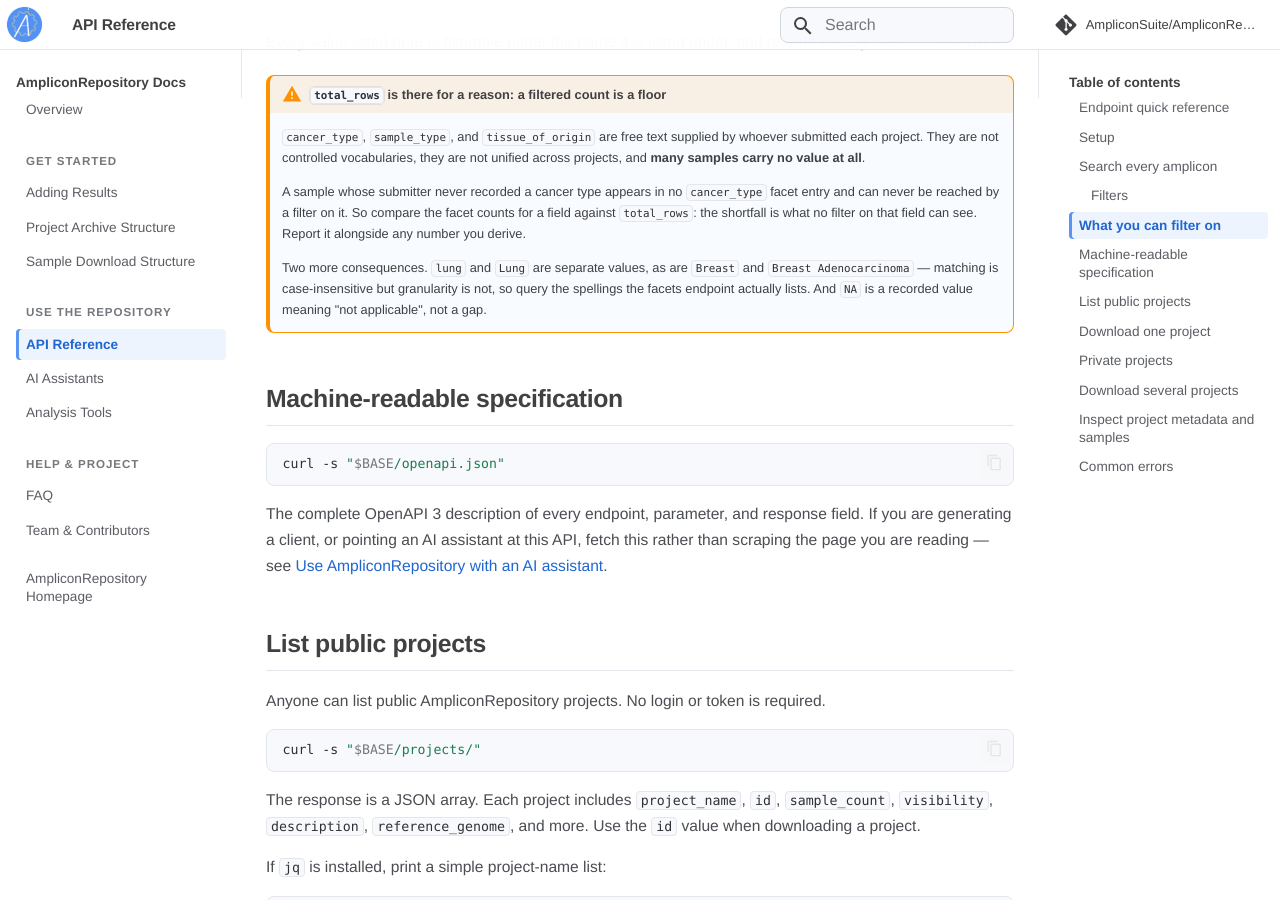
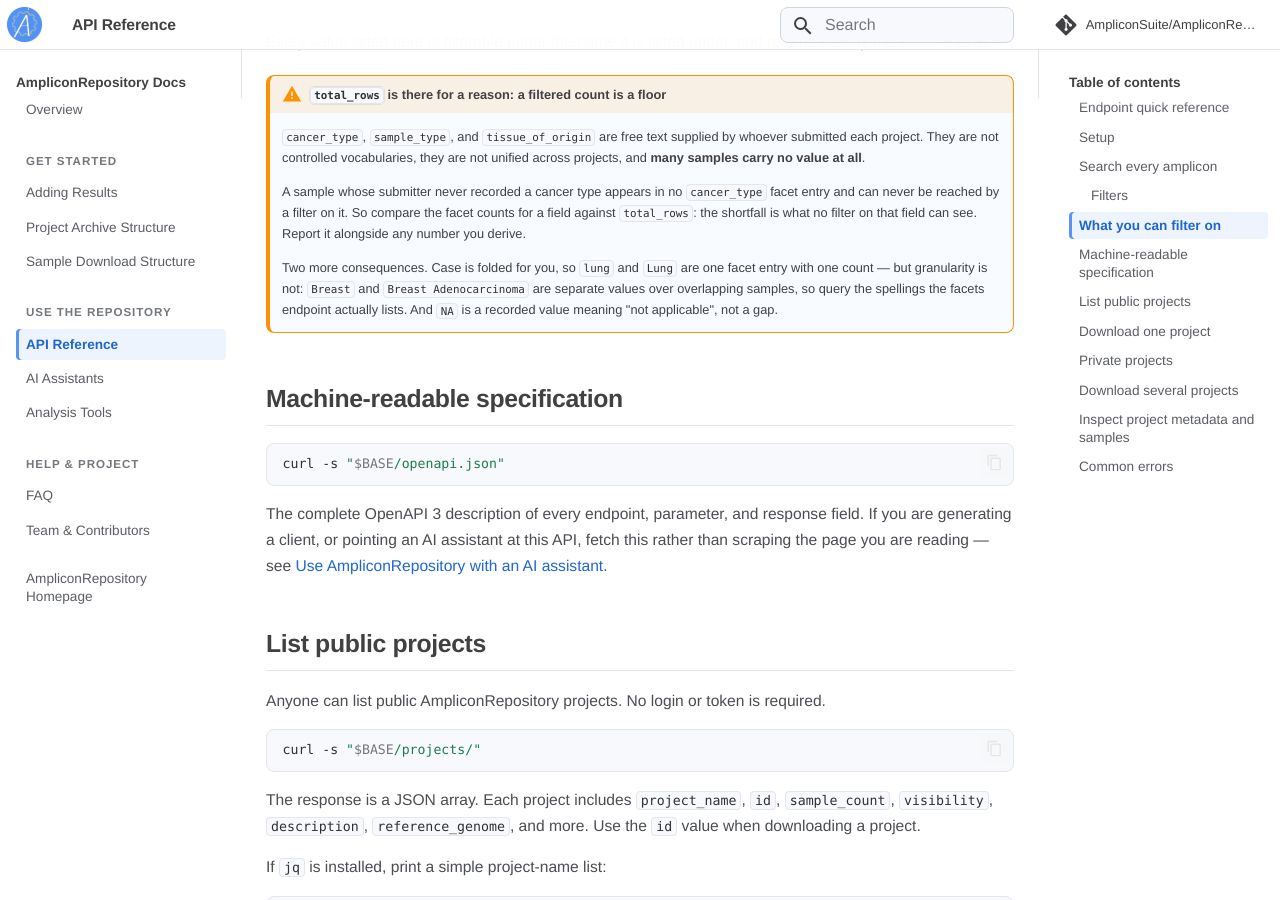
Before and after one commit to AmpliconSuite/AmpliconRepository-docs, an MkDocs documentation site: the page built from docs/api.md, in a window 1280 px wide and 900 px high, scrolled down 3615 px. Built offline with MkDocs 1.6.1 and Material for MkDocs 9.7.7, drawn with Linux system fonts in a browser that asks for light colours; comment, search, counter and statistics services are not loaded.

Commit message:
Case is folded in the facets, so stop saying 'lung' and 'Lung' are separate
True when written; /facets/ grouped on the exact stored spelling while the
filter folded case, which was a bug and is fixed in AmpliconRepository
v4.1.7_090826. Granularity is still the thing that is not folded: 'Breast' and
'Breast Adenocarcinoma' remain separate values over overlapping samples, which
is the part a reader actually has to act on.

```diff
--- a/docs/api.md
+++ b/docs/api.md
@@ -153,10 +153,11 @@ returns exactly the count shown.
     what no filter on that field can see. Report it alongside any number you
     derive.
 
-    Two more consequences. `lung` and `Lung` are separate values, as are
-    `Breast` and `Breast Adenocarcinoma` — matching is case-insensitive but
-    granularity is not, so query the spellings the facets endpoint actually
-    lists. And `NA` is a recorded value meaning "not applicable", not a gap.
+    Two more consequences. Case is folded for you, so `lung` and `Lung` are one
+    facet entry with one count — but granularity is not: `Breast` and `Breast
+    Adenocarcinoma` are separate values over overlapping samples, so query the
+    spellings the facets endpoint actually lists. And `NA` is a recorded value
+    meaning "not applicable", not a gap.
 
 ## Machine-readable specification
 
```
Also changed, not shown: docs/ai-assistants.md (+4 -4 lines).
